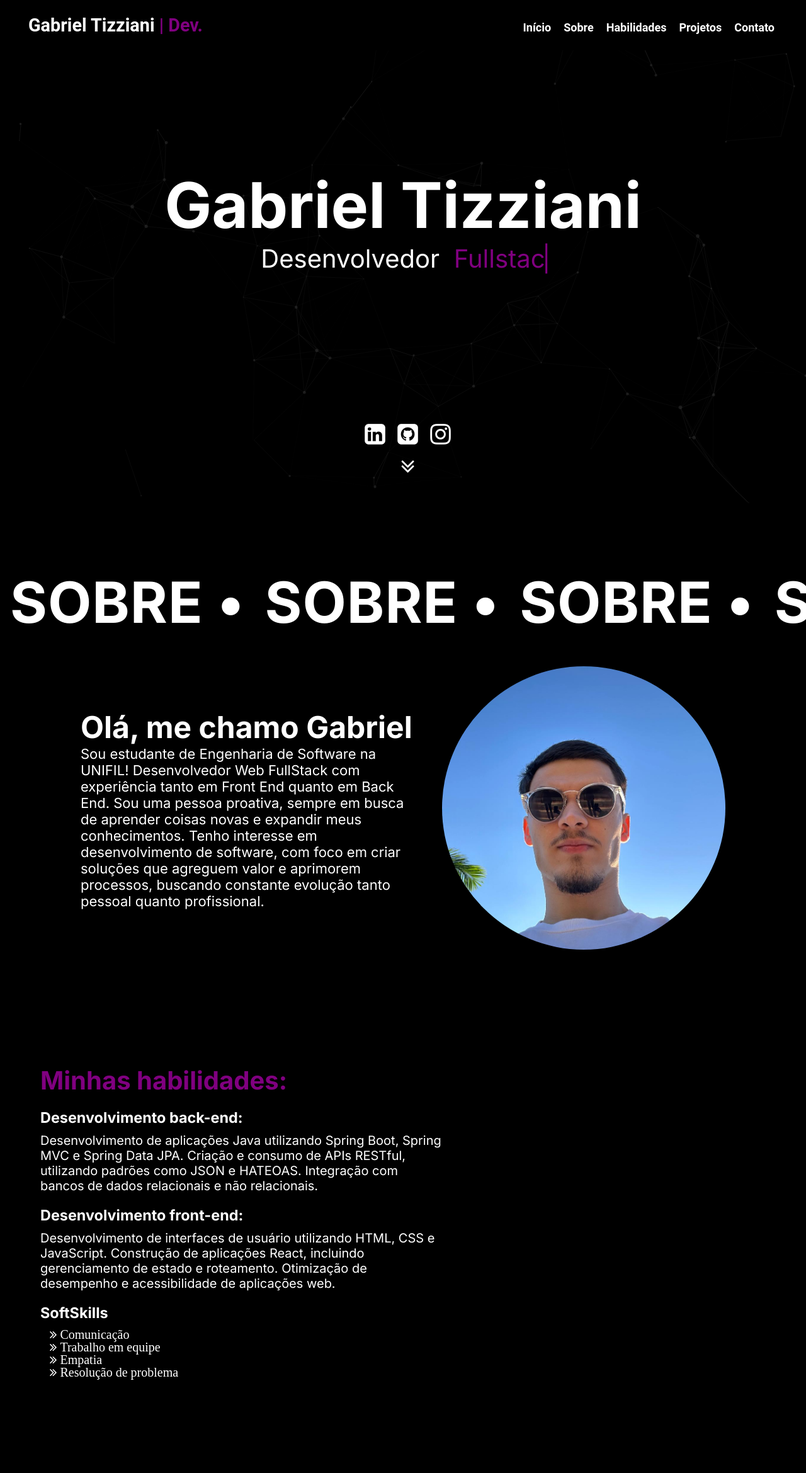
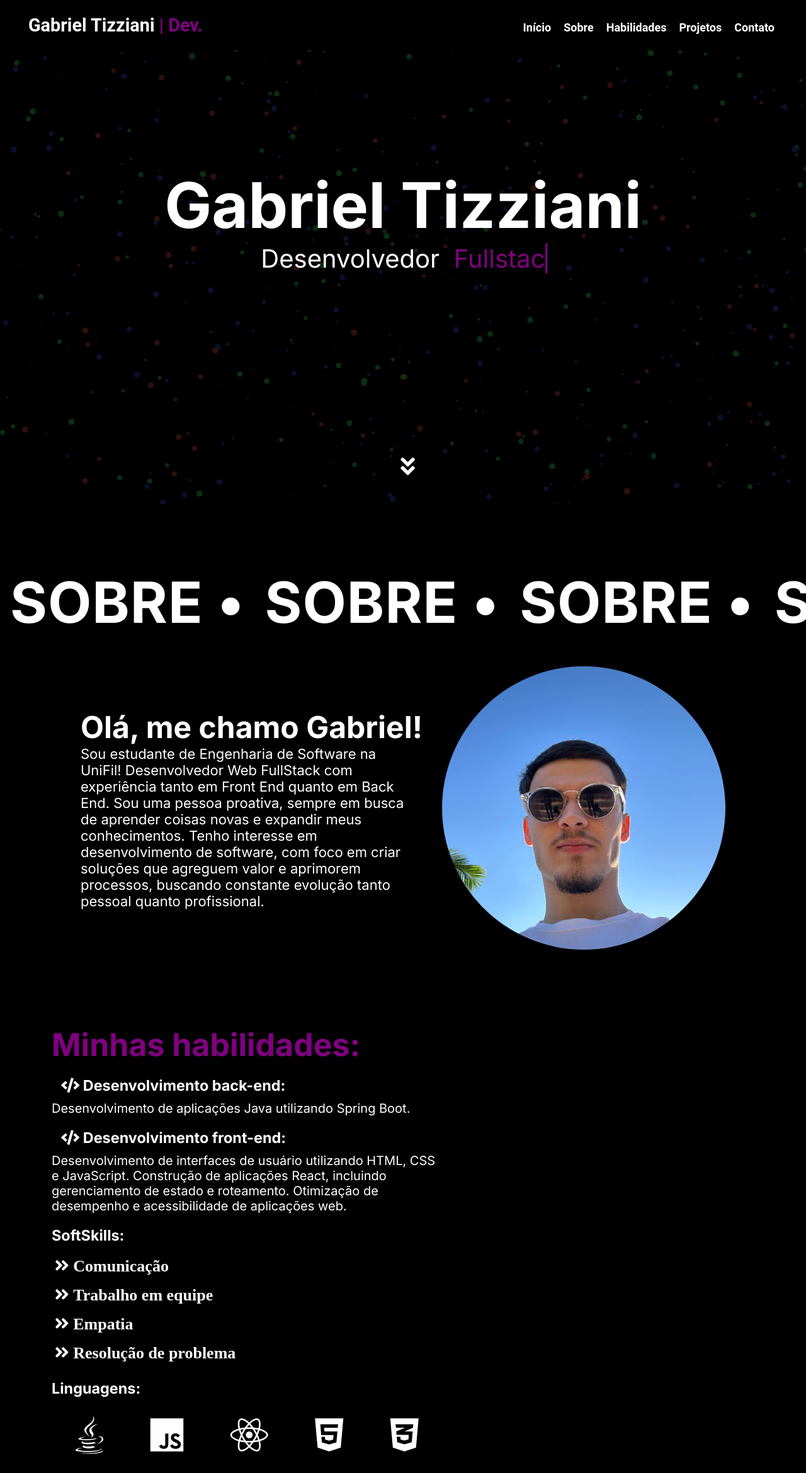
Before and after one commit to gabrieltizziani/portifolio-gabriel, a plain HTML site: page index.html in a window 1280 px wide. Shown: the whole page at 63% size. Before the commit the page ends 2239 px from the top, so only its background shows below. Drawn offline with nearby package versions, Linux system fonts and the light colour scheme; animation ran at ten frames a second.

Commit message:
Att Habilidades

```diff
--- a/assets/particles.js
+++ b/assets/particles.js
@@ -1,15 +1,14 @@
-// particles.js
 particlesJS("particles-js", {
     "particles": {
         "number": {
-            "value": 80,
+            "value": 500,
             "density": {
                 "enable": true,
                 "value_area": 800
             }
         },
         "color": {
-            "value": "#ffffff"
+            "value": ["#FF5733", "#33FF57", "#3357FF"] // Cores variadas
         },
         "shape": {
             "type": "circle",
@@ -19,25 +18,21 @@ particlesJS("particles-js", {
             }
         },
         "opacity": {
-            "value": 0.5,
+            "value": 0.9,
             "random": false
         },
         "size": {
-            "value": 3,
+            "value": 5,
             "random": true
         },
         "line_linked": {
-            "enable": true,
-            "distance": 150,
-            "color": "#ffffff",
-            "opacity": 0.4,
-            "width": 1
+            "enable": false
         },
         "move": {
             "enable": true,
-            "speed": 6,
+            "speed": 3,
             "direction": "none",
-            "random": false,
+            "random": true,
             "straight": false,
             "out_mode": "out"
         }
@@ -53,14 +48,6 @@ particlesJS("particles-js", {
                 "enable": true,
                 "mode": "push"
             }
-        },
-        "modes": {
-            "repulse": {
-                "distance": 100
-            },
-            "push": {
-                "particles_nb": 4
-            }
         }
     },
     "retina_detect": true
--- a/index.html
+++ b/index.html
@@ -9,6 +9,7 @@
     <link rel="stylesheet" href="styles/habilidade.css">
     <script crossorigin="anonymous" src="https://unpkg.com/typeit@8.7.1/dist/index.umd.js"></script>
     <link rel="stylesheet" href="https://cdnjs.cloudflare.com/ajax/libs/font-awesome/4.7.0/css/font-awesome.min.css">
+    <link rel="stylesheet" href="https://cdnjs.cloudflare.com/ajax/libs/font-awesome/5.15.4/css/all.min.css">
     <script src="https://cdn.jsdelivr.net/particles.js/2.0.0/particles.min.js"></script>
     <script src="/assets/particles.js" defer></script>
     <script src="js/app.js" defer></script>
@@ -77,8 +78,8 @@
         <!-- Conteúdo da section -->
         <div class="content-wrapper">
             <div class="text-container">
-                <h1 class="t-sobre">Olá, me chamo Gabriel</h1>
-                <p class="p-sobre">Sou estudante de Engenharia de Software na UNIFIL!
+                <h1 class="t-sobre">Olá, me chamo Gabriel!</h1>
+                <p class="p-sobre">Sou estudante de Engenharia de Software na UniFil!
                     Desenvolvedor Web FullStack com experiência tanto em Front End quanto em Back End. Sou uma pessoa proativa,
                     sempre em busca de aprender coisas novas e expandir meus conhecimentos. Tenho interesse em desenvolvimento de software,
                     com foco em criar soluções que agreguem valor e aprimorem processos, buscando constante evolução tanto pessoal quanto
@@ -96,26 +97,35 @@
         <div class="div-hab">
             <h1 class="t-habilidades">Minhas habilidades:</h1>
             <div>
-                <h3 class="h3-hab">Desenvolvimento back-end:</h3>
+                <h3 class="h3-hab"><i class="fa fa-code"></i> Desenvolvimento back-end:</h3>
                 <p class="p-habilidades">
-                    Desenvolvimento de aplicações Java utilizando Spring Boot, Spring MVC e Spring Data JPA.
-                    Criação e consumo de APIs RESTful, utilizando padrões como JSON e HATEOAS.
-                    Integração com bancos de dados relacionais e não relacionais.
+                    Desenvolvimento de aplicações Java utilizando Spring Boot.
                 </p>
-                <h3 class="h3-hab">Desenvolvimento front-end:</h3>
+                <h3 class="h3-hab"><i class="fa fa-code"></i> Desenvolvimento front-end:</h3>
                 <p class="p-habilidades">Desenvolvimento de interfaces de usuário utilizando HTML, CSS e JavaScript.
                     Construção de aplicações React, incluindo gerenciamento de estado e roteamento.
                     Otimização de desempenho e acessibilidade de aplicações web.
                 </p>
             </div>
-            <h3 class="h3-hab">SoftSkills</h3>
+            <h3 class="h3-hab">SoftSkills:</h3>
             <div class="minhas-soft">
                 <i class="fa fa-angle-double-right"> Comunicação</i><p></p>
                 <i class="fa fa-angle-double-right"> Trabalho em equipe</i>
                 <i class="fa fa-angle-double-right"> Empatia</i>
                 <i class="fa fa-angle-double-right"> Resolução de problema</i>
             </div>
+            <div class="div-languages">
+                <h3 class="h3-hab">Linguagens:</h3>
+                <div class="icon-container">
+                    <i class="fab fa-java fa-3x" title="Java"></i>
+                    <i class="fab fa-js fa-3x" title="JavaScript"></i>
+                    <i class="fab fa-react fa-3x" title="React"></i>
+                    <i class="fab fa-html5 fa-3x" title="HTML5"></i>
+                    <i class="fab fa-css3-alt fa-3x" title="CSS3"></i>
+                </div>
+            </div>
         </div>
+
     </section>
 
 
--- a/styles/habilidade.css
+++ b/styles/habilidade.css
@@ -1,21 +1,24 @@
-body{
+body {
     font-family: "Inter", sans-serif;
 }
-#habilidades{
+
+#habilidades {
     display: flex;
     justify-content: space-between;
+    align-items: flex-start; /* Alinha os itens verticalmente ao topo */
+    padding: 20px;
 }
-.div-hab{
+
+.div-hab {
     margin-left: 5%;
-    width: 50%;
+    width: 50%; /* Define a largura da coluna de habilidades */
     font-size: 20px;
 }
 
-.t-habilidades{
+.t-habilidades {
     color: purple;
-    font-size: 40px;
+    font-size: 50px;
     margin-bottom: 20px;
-    margin-top: 5%;
 }
 
 .h3-hab {
@@ -24,12 +27,59 @@ body{
 }
 
 .p-habilidades {
-    margin-bottom: 20px; /* Espaço abaixo do parágrafo */
+    margin-bottom: 20px; /* Espaço abaixo dos parágrafos */
 }
+
 
 .minhas-soft {
     display: flex;
     flex-direction: column;
-    font-size: 20px;
+    font-size: 26px;
+}
 
+.minhas-soft i {
+    padding: 5px;
+    margin: 5px 0;
+    width: fit-content;
 }
+
+
+.div-languages {
+    margin-top: 20px;
+    align-self: flex-start;
+}
+
+.icon-container {
+    display: flex;
+    justify-content: space-around;
+    align-items: center;
+    flex-wrap: wrap;
+    margin-top: 20px;
+}
+
+.icon-container i {
+    margin: 10px;
+    color: #ffffff;
+    transition: transform 0.3s ease;
+}
+
+.icon-container i:hover {
+    transform: scale(1.2); /* Aumenta o tamanho dos ícones ao passar o mouse */
+}
+
+/* Ajustes de responsividade */
+@media (max-width: 768px) {
+    #habilidades {
+        flex-direction: column; /* Alinha verticalmente em telas menores */
+        align-items: flex-start;
+    }
+
+    .div-hab {
+        width: 100%; /* Coluna de habilidades ocupa 100% da largura em dispositivos móveis */
+        margin-left: 0;
+    }
+
+    .icon-container {
+        justify-content: center; /* Centraliza os ícones em telas menores */
+    }
+}
--- a/styles/style.css
+++ b/styles/style.css
@@ -114,7 +114,7 @@ span {
     height: 100%;
     top: 0;
     left: 0;
-    z-index: -1; /* Mantém as partículas atrás do conteúdo */
+    z-index: -1;
 }
 
 
```
